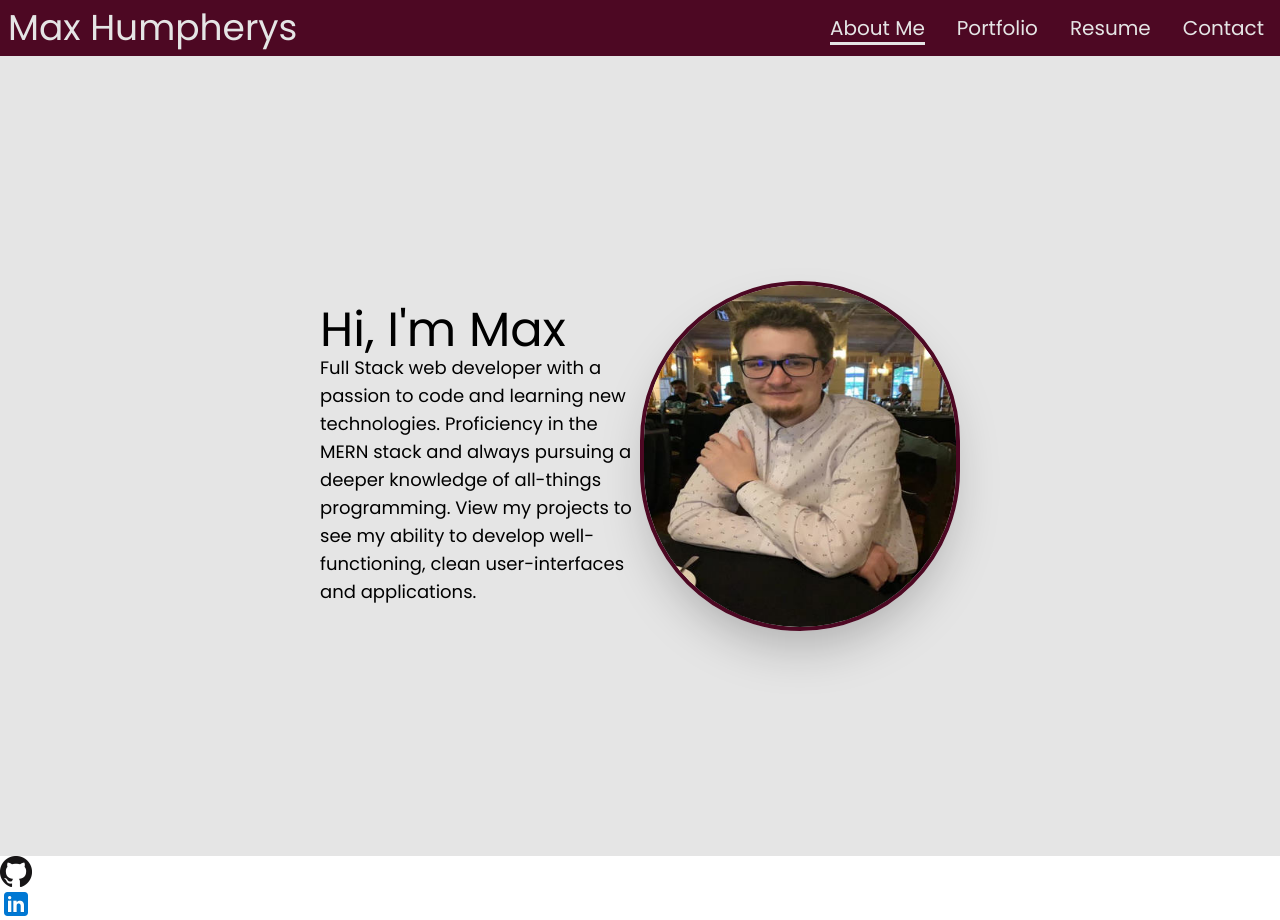
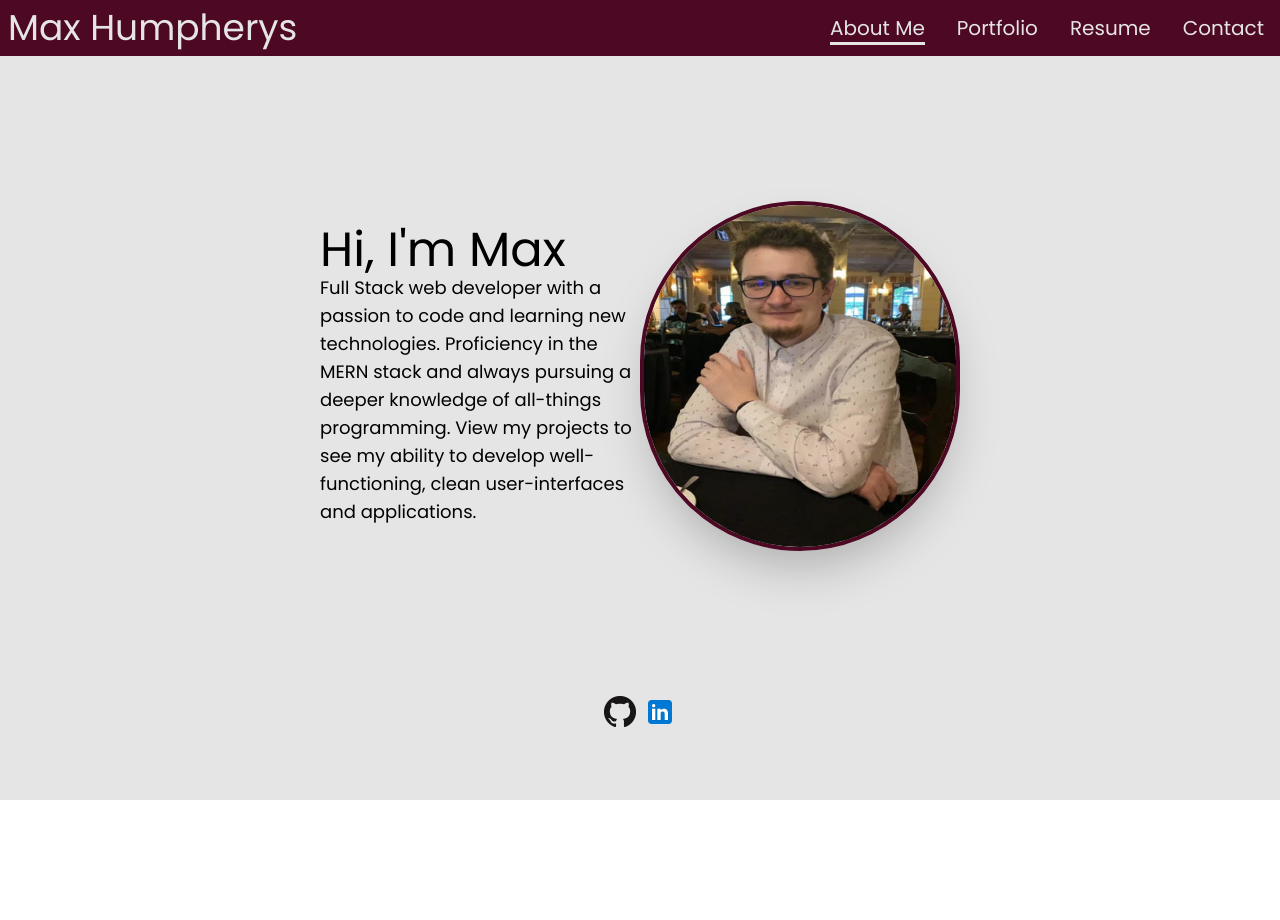
Before and after one commit to maxh1231/react-portfolio, a React (Create React App) app: page / in a window 1280 px wide. After the commit the page ends 800 px from the top, so only its background shows below. Built offline with nearby package versions, Linux system fonts and the light colour scheme.

Commit message:
footer styles and various other changes

```diff
--- a/src/App.css
+++ b/src/App.css
@@ -94,3 +94,9 @@ body {
   height: 350px;
   width: 350px;
 }
+
+header {
+  position: sticky;
+  top: 0;
+  z-index: 999;
+}
--- a/src/App.js
+++ b/src/App.js
@@ -86,7 +86,7 @@ function App() {
 
 
   return (
-    <div className="App ">
+    <div className="App bg-[#e5e5e5] h-screen">
       <Header currentPage={currentPage} setCurrentPage={setCurrentPage} />
       {renderPage()}
       <Footer />
--- a/src/components/About.js
+++ b/src/components/About.js
@@ -2,7 +2,7 @@ import photo from '../me-400x600.jpg'
 
 const About = () => {
     return (
-        <section className='flex flex-row justify-center w-full h-screen bg-[#e5e5e5]'>
+        <section className='flex flex-row justify-center w-full h-4/5 bg-[#e5e5e5]'>
             <div className="ml-12 w-1/4 flex flex-col justify-center">
                 <div>
                     <h3 className="text-5xl text-left">Hi, I'm Max</h3>
--- a/src/components/Contact.js
+++ b/src/components/Contact.js
@@ -1,6 +1,6 @@
 const Contact = () => {
     return (
-        <section className="flex flex-col justify-center items-center h-screen bg-[#e5e5e5]">
+        <section className="flex flex-col justify-center items-center h-5/6 bg-[#e5e5e5]">
             <div>
                 <div className="my-4 w-[400px] shadow-lg">
                     <input className="contact py-2 pl-2 w-full" type='text' placeholder='Name'></input>
--- a/src/components/Footer.js
+++ b/src/components/Footer.js
@@ -3,12 +3,20 @@ import linkedln from '../../src/icons8-linkedin-32.png'
 
 const Footer = () => {
     return (
-        <footer>
-            <div>
-                <img src={github} alt=""></img>
+        <footer className="bg-[#e5e5e5] flex justify-center">
+            <div className="px-1">
+                <a href='https://github.com/maxh1231'>
+                    <img src={github} alt="">
+
+                    </img>
+                </a>
             </div>
-            <div>
-                <img src={linkedln} alt="" width="32" height="32px"></img>
+            <div className="linkedln px-1">
+                <a href='https://www.linkedin.com/in/max-humpherys-040822219/'>
+                    <img src={linkedln} alt="">
+
+                    </img>
+                </a>
             </div>
         </footer>
     )
--- a/src/components/Projects.js
+++ b/src/components/Projects.js
@@ -27,7 +27,7 @@ const Projects = (props) => {
         )
     })
     return (
-        <section className="flex flex-row flex-wrap justify-center items-center my-6 bg-[#e5e5e5]">
+        <section className="flex flex-row flex-wrap justify-center items-center mt-6 bg-[#e5e5e5]">
             {projectCompents}
         </section>
     )
```
